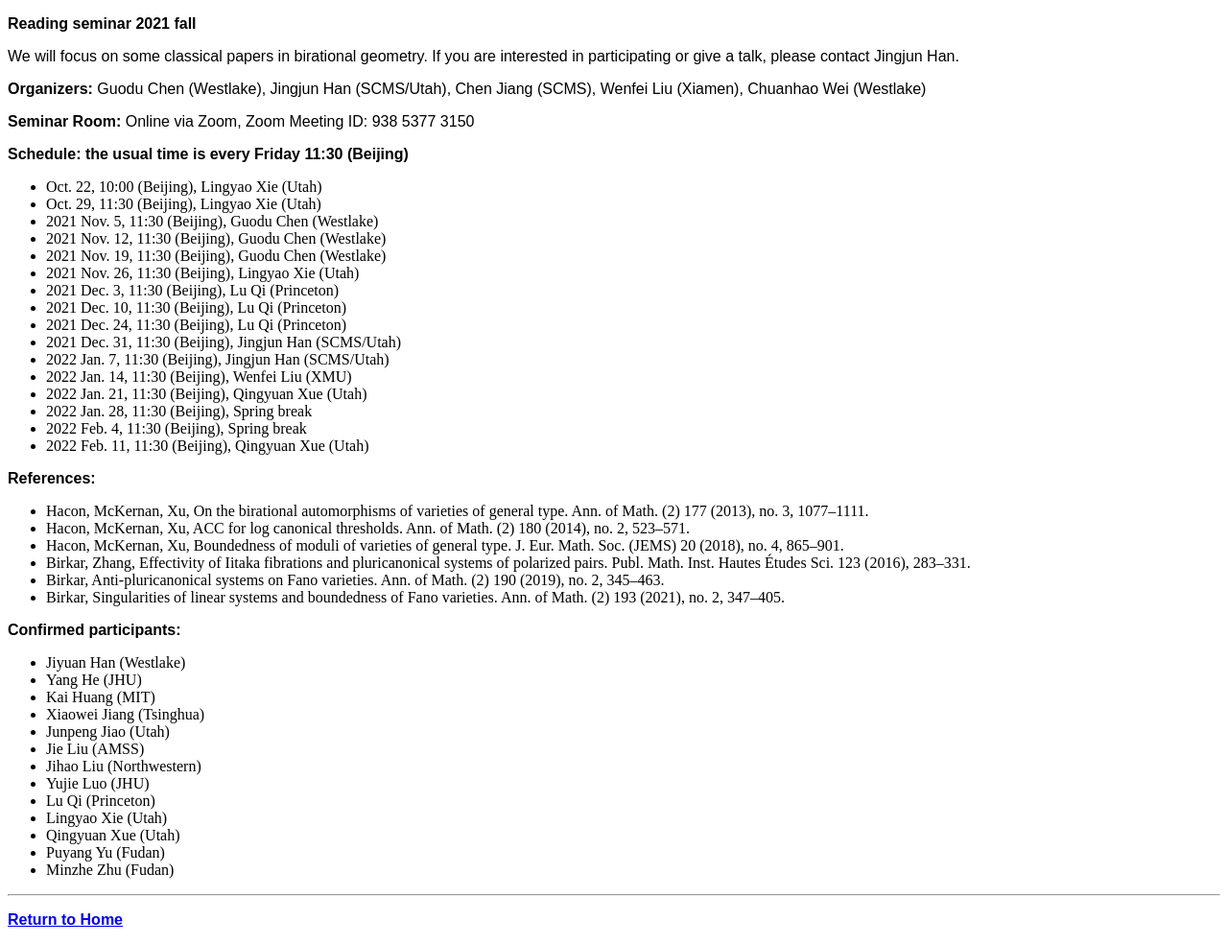
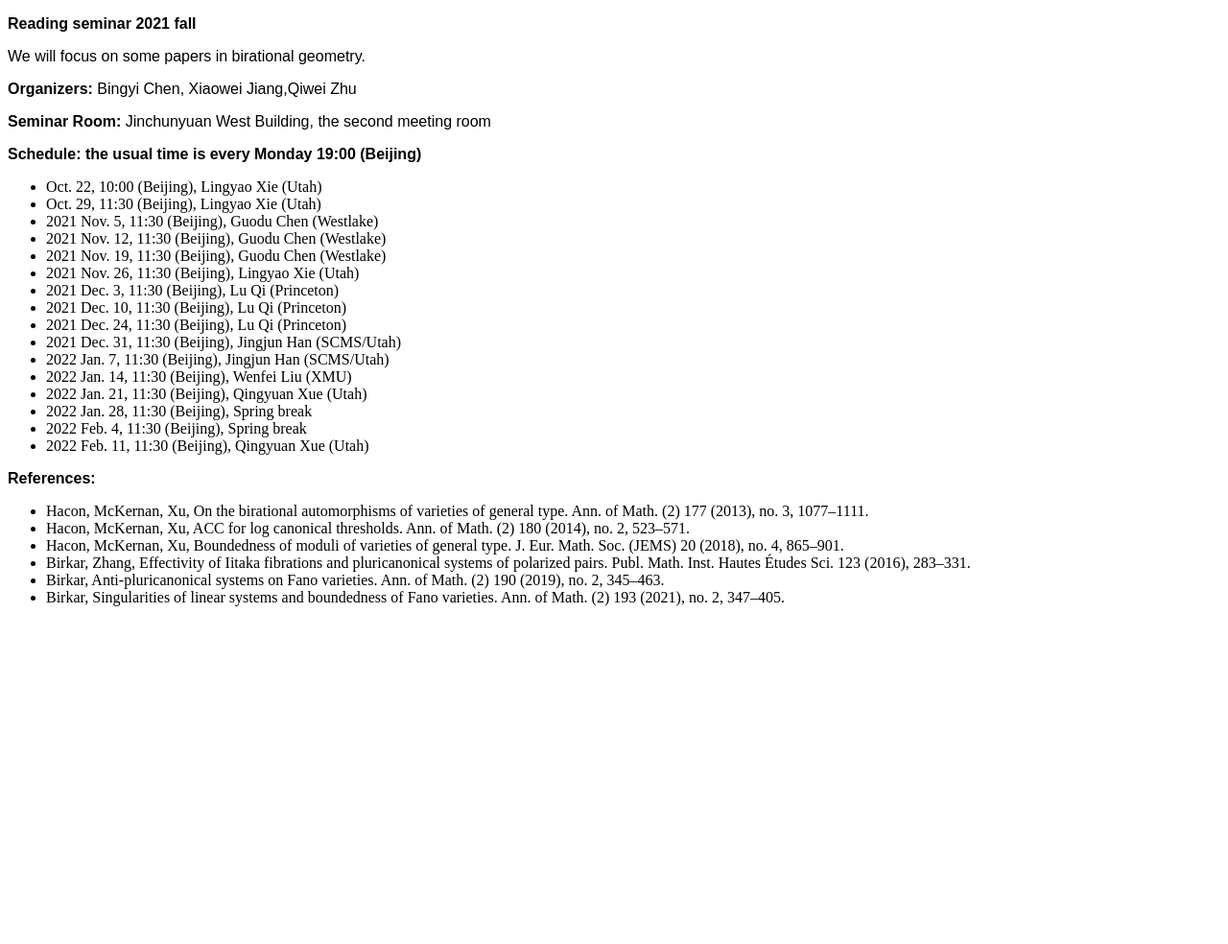
Before and after one commit to XiaoweiJiang95/Seminar, a plain HTML site: page index.html in a window 1280 px wide. Shown: the whole page at 96% size. After the commit the page ends 800 px from the top, so only its background shows below. Drawn offline with Linux system fonts and the light colour scheme.

Commit message:
Update index.html

```diff
--- a/index.html
+++ b/index.html
@@ -2,7 +2,7 @@
 <html xmlns="http://www.w3.org/1999/xhtml">
 <head>
 <meta http-equiv="Content-Type" content="text/html; charset=UTF-8" />
-<title>Reading seminar 2021 fall</title>
+<title>THU Birational Geometry Seminar</title>
 <style type="text/css">
 body p {
 	font-family: Arial, Helvetica, sans-serif;
@@ -13,13 +13,13 @@ body p {
 
 <body>
   <p><strong>Reading seminar 2021 fall</strong></p>
-<p>We will focus on some classical papers in birational geometry. If you are interested in participating or give a talk, please contact Jingjun Han.</p>
-<p><strong>Organizers: </strong>Guodu Chen (Westlake), Jingjun Han (SCMS/Utah), Chen Jiang (SCMS), Wenfei Liu (Xiamen), Chuanhao Wei (Westlake)</p>
+<p>We will focus on some  papers in birational geometry.</p>
+<p><strong>Organizers: </strong>Bingyi Chen, Xiaowei Jiang,Qiwei Zhu</p>
 
 
-<p><strong>Seminar Room: </strong>Online via Zoom,  Zoom Meeting ID: 938 5377 3150</p>
+<p><strong>Seminar Room: </strong>Jinchunyuan West Building, the second meeting room</p>
 
-<p><strong>Schedule: the usual time is every Friday 11:30 (Beijing)</strong></p>
+<p><strong>Schedule: the usual time is every Monday 19:00 (Beijing)</strong></p>
 
 <ul>
 	<li>Oct. 22, 10:00 (Beijing), Lingyao Xie (Utah)</li>
@@ -54,32 +54,6 @@ body p {
 
 </ul>
 
-<p><strong>Confirmed participants:</strong></p>
-<ul>
-			<li>Jiyuan Han (Westlake)</li>
 
-			<li>Yang He (JHU)</li>
-			<li>Kai Huang (MIT)</li>
-
-		<li>Xiaowei Jiang (Tsinghua)</li>
-		<li>Junpeng Jiao (Utah)</li>
-
-				<li>Jie Liu (AMSS)</li>
-
-			<li>Jihao Liu (Northwestern)</li>
-
-		<li>Yujie Luo (JHU)</li>
-			<li>Lu Qi (Princeton)</li>
-
-			<li>Lingyao Xie (Utah)</li>
-			<li>Qingyuan Xue (Utah)</li>
-				<li>Puyang Yu (Fudan)</li>
-				<li>Minzhe Zhu (Fudan)</li>
-
-</ul>
-
-
-<hr>
-<p><strong><a href="../index.html">Return to Home</a></strong></p>
 </body>
 </html>
```
